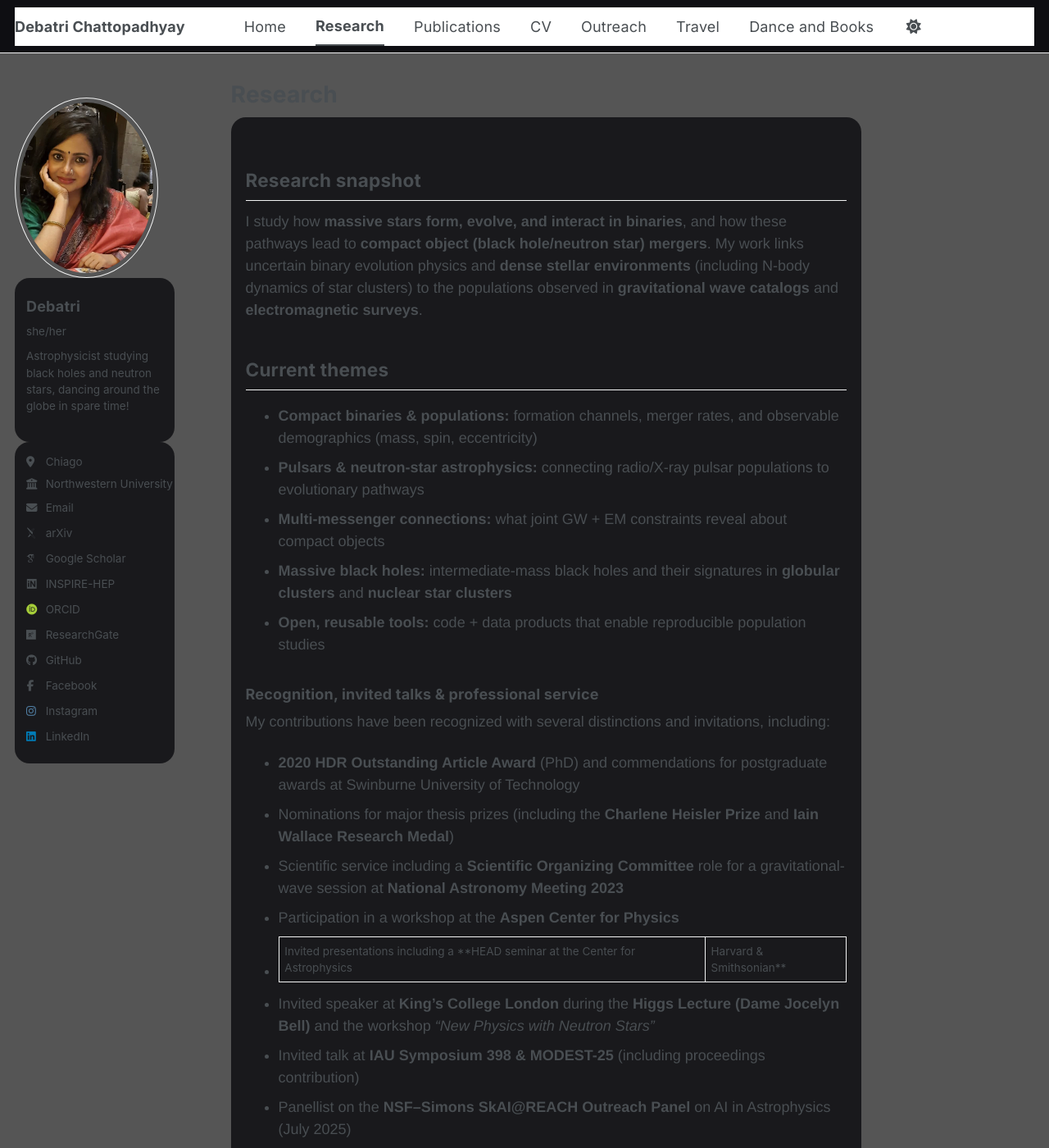
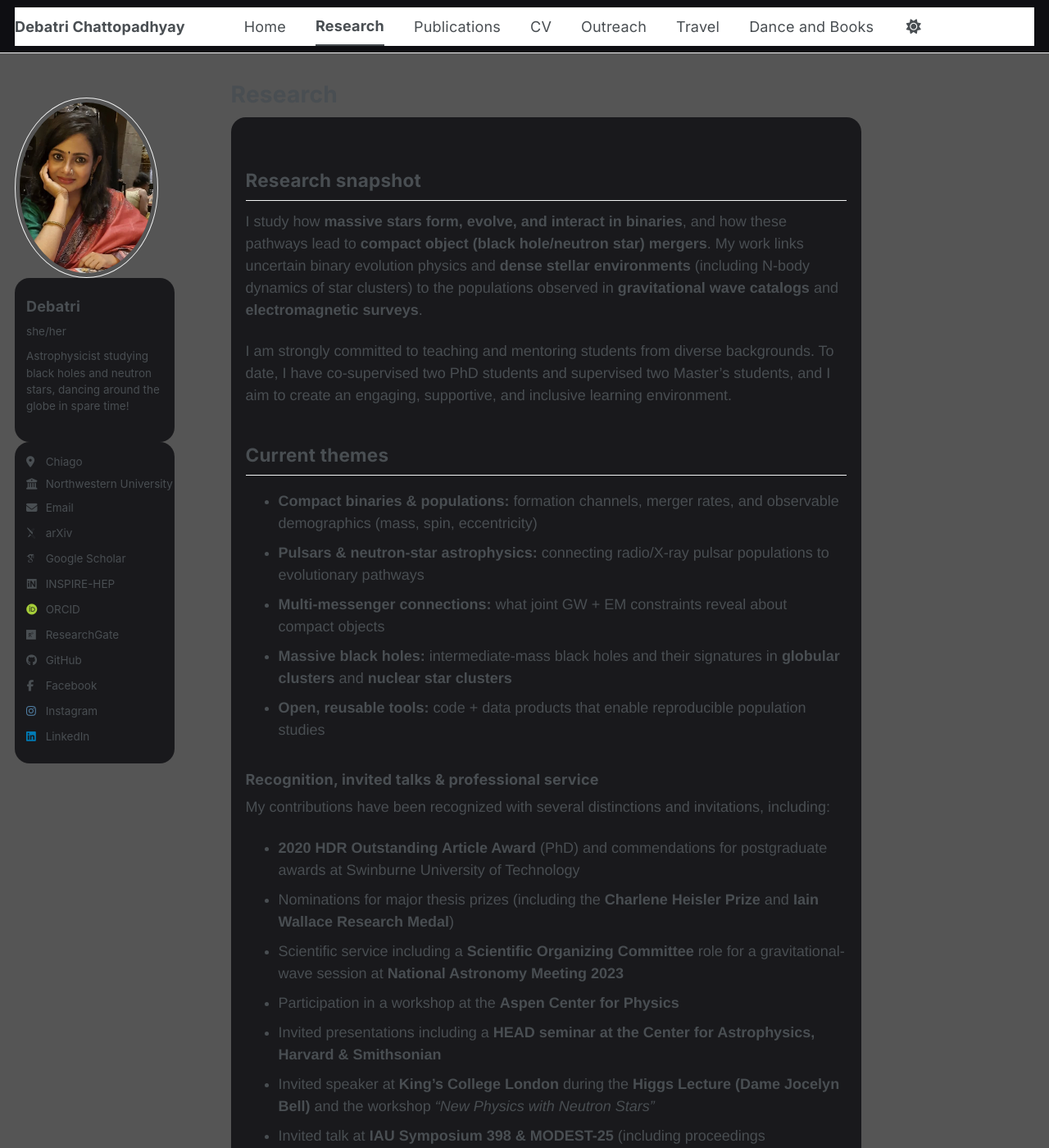
Before and after one commit to debatric/debatric.github.io, a Jekyll site: the page built from _pages/research.md, in a window 1280 px wide and 1400 px high. Shown: the whole window at 82% size. Built offline with Jekyll 4.4.1, drawn with Linux system fonts in a browser that asks for light colours; some web fonts are replaced; a script bundle is joined from its source files by our own code; library files that are not in the unit come from our copies.

Commit message:
Update research.md

```diff
--- a/_pages/research.md
+++ b/_pages/research.md
@@ -7,6 +7,8 @@ author_profile: true
 
 ## Research snapshot
 I study how **massive stars form, evolve, and interact in binaries**, and how these pathways lead to **compact object (black hole/neutron star) mergers**. My work links uncertain binary evolution physics and **dense stellar environments** (including N-body dynamics of star clusters) to the populations observed in **gravitational wave catalogs** and **electromagnetic surveys**.
+
+I am strongly committed to teaching and mentoring students from diverse backgrounds. To date, I have co-supervised two PhD students and supervised two Master’s students, and I aim to create an engaging, supportive, and inclusive learning environment.
 
 ## Current themes
 - **Compact binaries & populations:** formation channels, merger rates, and observable demographics (mass, spin, eccentricity)
@@ -21,7 +23,7 @@ My contributions have been recognized with several distinctions and invitations,
 - Nominations for major thesis prizes (including the **Charlene Heisler Prize** and **Iain Wallace Research Medal**)
 - Scientific service including a **Scientific Organizing Committee** role for a gravitational-wave session at **National Astronomy Meeting 2023**
 - Participation in a workshop at the **Aspen Center for Physics**
-- Invited presentations including a **HEAD seminar at the Center for Astrophysics | Harvard & Smithsonian**
+- Invited presentations including a **HEAD seminar at the Center for Astrophysics, Harvard & Smithsonian**
 - Invited speaker at **King’s College London** during the **Higgs Lecture (Dame Jocelyn Bell)** and the workshop *“New Physics with Neutron Stars”*
 - Invited talk at **IAU Symposium 398 & MODEST-25** (including proceedings contribution)
 - Panellist on the **NSF–Simons SkAI@REACH Outreach Panel** on AI in Astrophysics (July 2025)
```
